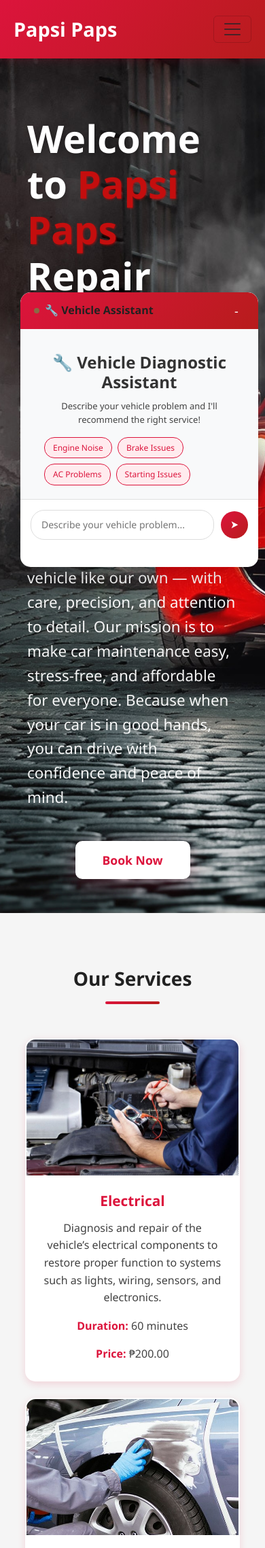
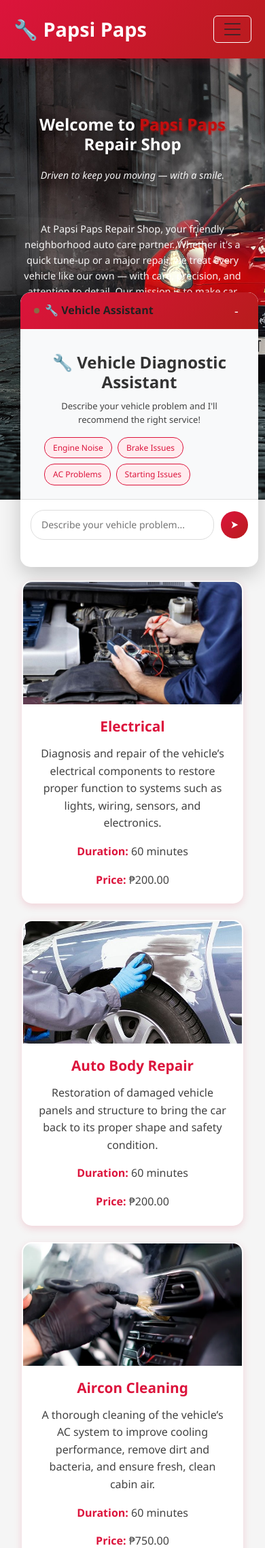
Before and after one commit to Kite0411/Papsi, a PHP site: page / in a window 390 px wide. Shown: the top 2277 px of the page at 68% size. Run offline with PHP 8.4, Linux system fonts and the light colour scheme; data comes from the database, SQL or seed files in the repository; data that the repository does not hold is empty; some libraries are stand-ins or nearby versions.

Commit message:
Update index.php

```diff
--- a/index.php
+++ b/index.php
@@ -44,14 +44,13 @@ if ($user_id) {
 
 // Fetch services (available for all)
 $services = $conn->query("SELECT * FROM services");
-
-
 ?>
 
 <!DOCTYPE html>
 <html lang="en">
 <head>
   <meta charset="UTF-8">
+  <meta name="viewport" content="width=device-width, initial-scale=1.0">
   <title>Papsi Repair Shop</title>
   <link href="https://cdn.jsdelivr.net/npm/bootstrap@5.3.2/dist/css/bootstrap.min.css" rel="stylesheet">
   <link rel="stylesheet" href="https://cdnjs.cloudflare.com/ajax/libs/font-awesome/6.5.0/css/all.min.css">
@@ -74,6 +74,7 @@ $services = $conn->query("SELECT * FROM services");
           text-align: start;
           position: relative;
           overflow: hidden;
+          padding: 20px;
       }
 
       .hero::before {
@@ -133,6 +134,8 @@ $services = $conn->query("SELECT * FROM services");
           box-shadow: var(--shadow-lg);
           transition: var(--transition-normal);
           animation: fadeInUp 1.2s ease;
+          min-height: 44px;
+          display: inline-block;
       }
 
       .btn-custom:hover {
@@ -338,18 +343,144 @@ $services = $conn->query("SELECT * FROM services");
         font-weight: 600;
       }
 
+      /* Mobile responsiveness */
+      @media (max-width: 768px) {
+          body {
+              padding-top: 60px;
+          }
 
+          .hero {
+              min-height: 80vh;
+              text-align: center;
+              justify-content: center;
+              padding: 40px 20px;
+          }
+
+          .hero-content {
+              padding: 0 15px;
+          }
+
+          .hero h1 {
+              font-size: 2rem;
+          }
+
+          .hero p {
+              font-size: 1rem;
+          }
+
+          .btn-custom {
+              width: 100%;
+              max-width: 300px;
+              padding: 12px 30px;
+              font-size: 1rem;
+          }
+
+          .services {
+              padding: 40px 15px;
+          }
+
+          .services h2 {
+              font-size: 1.8rem;
+              margin-bottom: 30px;
+          }
+
+          .service-card img {
+              height: 180px;
+          }
+
+          .service-card .card-body {
+              padding: 20px;
+          }
+
+          .contact-section {
+              padding: 40px 15px;
+          }
+
+          .contact-section h2 {
+              font-size: 1.8rem;
+          }
+
+          .contact-section .details {
+              flex-direction: column !important;
+          }
+
+          .contact-section .details > div {
+              margin-bottom: 20px;
+          }
+
+          /* Mobile table transformation */
+          .modern-table thead {
+              display: none;
+          }
+
+          .modern-table,
+          .modern-table tbody,
+          .modern-table tr,
+          .modern-table td {
+              display: block;
+              width: 100%;
+          }
+
+          .modern-table tr {
+              margin-bottom: 15px;
+              border: 1px solid #ddd;
+              border-radius: 8px;
+              padding: 15px;
+              background: white;
+          }
+
+          .modern-table td {
+              text-align: left;
+              padding: 8px 0;
+              border: none;
+              position: relative;
+              padding-left: 50%;
+          }
+
+          .modern-table td::before {
+              content: attr(data-label);
+              position: absolute;
+              left: 0;
+              width: 45%;
+              padding-right: 10px;
+              font-weight: 700;
+              color: var(--dark-gray);
+          }
+
+          .modal-dialog {
+              margin: 10px;
+          }
+
+          .modal-body .row > div {
+              margin-bottom: 15px;
+          }
+      }
+
+      @media (max-width: 400px) {
+          .hero h1 {
+              font-size: 1.5rem;
+          }
+
+          .hero p {
+              font-size: 0.9rem;
+          }
+
+          .services h2,
+          .contact-section h2 {
+              font-size: 1.5rem;
+          }
+      }
   </style>
 </head>
 <body>
 
 <!-- Navbar -->
-<nav class="navbar navbar-expand-lg navbar-light bg-primary-red fixed-top" style="box-shadow: var(--shadow-md); border-bottom: 0px solid var(--primary-red); ">
+<nav class="navbar navbar-expand-lg navbar-light bg-primary-red fixed-top" style="box-shadow: var(--shadow-md); border-bottom: 0px solid var(--primary-red);">
   <div class="container">
     <a class="navbar-brand fw-bold" href="index.php" style="color: var(--white); font-size: 1.8rem;">
-      Papsi Paps
+      🔧 Papsi Paps
     </a>
-    <button class="navbar-toggler" type="button" data-bs-toggle="collapse" data-bs-target="#navbarNav">
+    <button class="navbar-toggler" type="button" data-bs-toggle="collapse" data-bs-target="#navbarNav" style="border-color: white;">
       <span class="navbar-toggler-icon"></span>
     </button>
     <div class="collapse navbar-collapse" id="navbarNav">
@@ -380,7 +510,7 @@ $services = $conn->query("SELECT * FROM services");
       <h1>Welcome to <span class="highlight-red">Papsi Paps</span> Repair Shop</h1>
       <p><i>Driven to keep you moving — with a smile.</i></p>
       <br>
-      <p>At Papsi Paps Repair Shop, your friendly neighborhood auto care partner. Whether it’s a quick tune-up or a major repair, we treat every vehicle like our own — with care, precision, and attention to detail. Our mission is to make car maintenance easy, stress-free, and affordable for everyone. Because when your car is in good hands, you can drive with confidence and peace of mind.</p>
+      <p>At Papsi Paps Repair Shop, your friendly neighborhood auto care partner. Whether it's a quick tune-up or a major repair, we treat every vehicle like our own — with care, precision, and attention to detail. Our mission is to make car maintenance easy, stress-free, and affordable for everyone. Because when your car is in good hands, you can drive with confidence and peace of mind.</p>
       <div class="button" style="display: flex; justify-content: center; align-items: center;">
         <a href="reservations/reservation.php" class="btn btn-custom mt-3" style="text-decoration: none;">Book Now</a>
       </div>
```
Also changed, not shown: other parts of index.php (+21 -18 lines).
